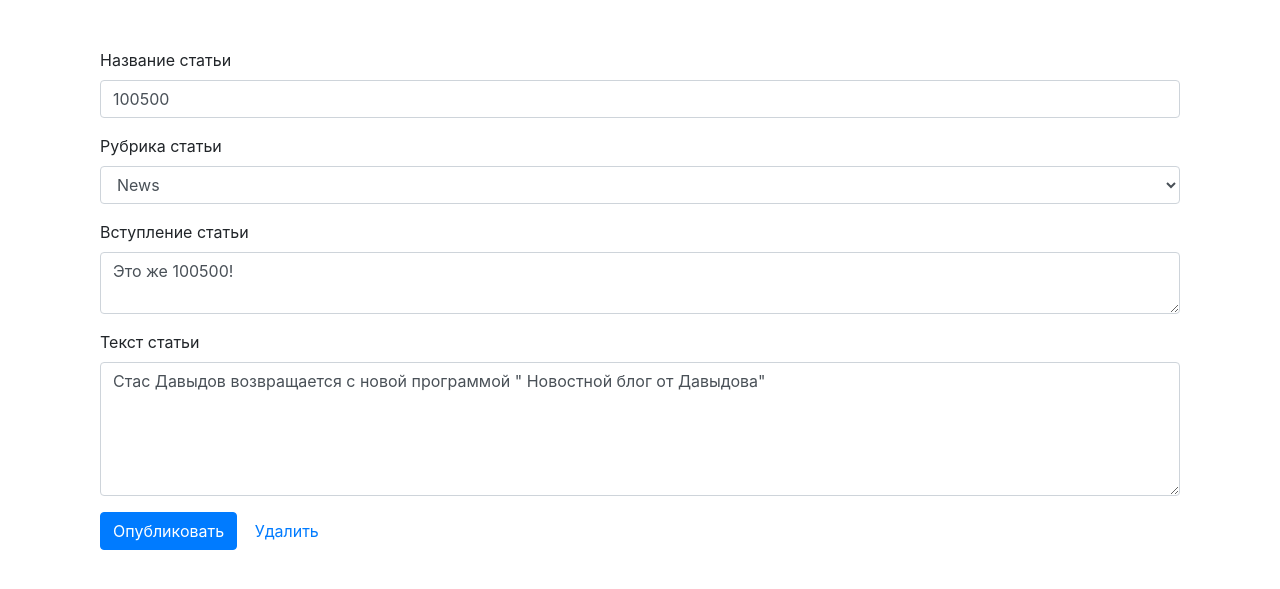
After one commit to MarinaMagri/Learning, a Flask app: page /edit/5 in a window 1280 px wide. The commit adds this page. Shown: the top 589 px of the page. Run offline with Flask 2, Linux system fonts and the light colour scheme; data comes from the database, SQL or seed files in the repository; both versions use the stored data as it was after the commit; some libraries are stand-ins or nearby versions.

Commit message:
add button "delete" and "edit"

```diff
--- a/Udemy_course/Project/app.py
+++ b/Udemy_course/Project/app.py
@@ -82,11 +82,26 @@ def new_post():
         return render_template("new_post.html", categories = category)
 
 
-@app.route("/edit/<int:article_id>")
-def edit_post(article_id):
+@app.route("/edit/<int:article_id>", methods = ["GET", "POST"])
+def edit_post(article_id, previous = 'main'):
     article = Article.query.get_or_404(article_id)
+    if request.method == "POST":
+        previous = request.args.get('previous')
+        article.category_id=request.form["category_select"]
+        article.title=request.form["title"]
+        article.introduction=request.form["introduction"]
+        article.text=request.form["article_text"]
 
-    return render_template("edit_post.html", article=article)
+        try:
+            db.session.commit()
+            return redirect(url_for(previous))
+        except Exception as error:
+            return f" Error: {error}"
+
+    else:
+        category = Category.query.all()
+
+    return render_template("edit_post.html", article=article, categories=category, previous=previous)
 
 
 
@@ -97,5 +112,19 @@ def detailed_post(article_id):
     return render_template("detailed.html", article = article)
 
 
+@app.route("/delete_post <int:article_id>")
+def delete_post(article_id):
+    article = Article.query.get_or_404(article_id)
+
+    try:
+        db.session.delete(article)
+        db.session.commit()
+
+        return redirect(url_for("main"))
+
+    except Exception as error:
+        return f" Error: {error}"
+
+
 if __name__ == "__main__":
     app.run(debug=True)
--- a/Udemy_course/Project/templates/detailed.html
+++ b/Udemy_course/Project/templates/detailed.html
@@ -27,8 +27,8 @@
                 {{ article.pub_date.date() }}
             </p>
             <p class="lead">
-                <a href="{{url_for('main')}}" class="btn btn-lg btn-secondary">Вернуться на главную</a>
-                <a href="#" class="btn btn-lg btn-danger">Удалить</a>
+                <a href="{{ url_for('main')}}" class="btn btn-lg btn-secondary">Вернуться на главную</a>
+                <a href="{{ url_for('delete_post', article_id=article.id) }}" class="btn btn-lg btn-secondary-danger">Удалить</a>
             </p>
         </main>
     </div>
--- /dev/null
+++ b/Udemy_course/Project/templates/edit_post.html
@@ -0,0 +1,46 @@
+<!DOCTYPE html>
+<html lang="en">
+<head>
+    <meta charset="UTF-8">
+    <link rel="stylesheet"
+          href="https://maxcdn.bootstrapcdn.com/bootstrap/4.0.0/css/bootstrap.min.css"
+          integrity="sha384-Gn5384xqQ1aoWXA+058RXPxPg6fy4IWvTNh0E263XmFcJlSAwiGgFAW/dAiS6JXm"
+          crossorigin="anonymous">
+    <title>Изменение статьи</title>
+</head>
+<body class="container">
+    <main class="mt-5 container">
+        <form method="POST">
+            <div class="form-group">
+                <label for="exampleFormControlInput1">Название статьи</label>
+                <input type="text"
+                       class="form-control"
+                       id="exampleFormControlInput1"
+                       name="title"
+                       placeholder="Введите название статьи"
+                       value="{{ article.title }}">
+            </div>
+            <div class="form-group">
+                <label for="exampleFormControlSelect1">Рубрика статьи</label>
+                <select class="form-control" name="category_select" id="exampleFormControlSelect1">
+                    {% for category in categories %}
+                        <option value="{{ category.id }}">{{ category.name }}</option>
+                    {% endfor %}
+                </select>
+            </div>
+            <div class="form-group">
+                <label for="exampleFormControlTextarea1">Вступление статьи</label>
+                <textarea class="form-control" name="introduction" id="exampleFormControlTextarea1" rows="2">{{ article.introduction }}</textarea>
+            </div>
+            <div class="form-group">
+                <label for="exampleFormControlTextarea1">Текст статьи</label>
+                <textarea class="form-control" name="article_text" id="exampleFormControlTextarea1" rows="5">{{ article.text }}</textarea>
+            </div>
+            <div class="form-group">
+                <button class="btn btn-primary" type="submit">Опубликовать</button>
+                <a href="#" class="btn btn-secondary-danger">Удалить</a>
+            </div>
+        </form>
+    </main>
+</body>
+</html>
```
Also changed, not shown: Udemy_course/Project/templates/blog.html (+2 -7 lines), Udemy_course/Project/templates/news.html (+5 -6 lines), Udemy_course/Project/blog2.db.
